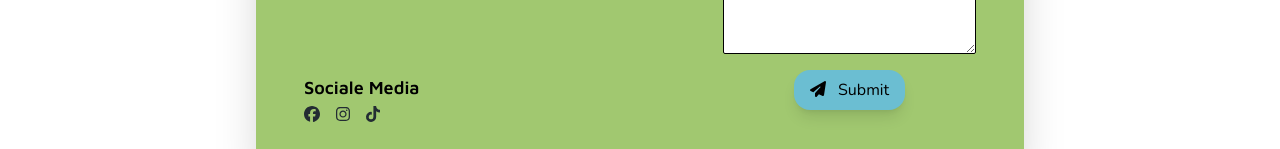
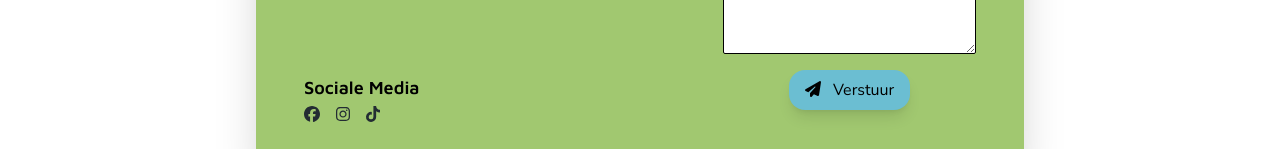
Before and after one commit to Vigintillionn/ecobol, a React (Create React App) app: page /contact in a window 1280 px wide. Shown: the part 466-615 px from the top of the page. Built offline with nearby package versions, Linux system fonts and the light colour scheme.

Commit message:
Added aria-labels to all buttons

```diff
--- a/src/components/Navbar.tsx
+++ b/src/components/Navbar.tsx
@@ -18,6 +18,7 @@ export default function Navbar() {
         md:hidden
         "
         onClick={() => setIsNavExpanded(!isNavExpanded)}
+        aria-label={isNavExpanded ? "Sluit het navigatie menu" : "Open het navigatie menu"}
       >
       <svg
           xmlns="http://www.w3.org/2000/svg"
--- a/src/components/NumericInput.tsx
+++ b/src/components/NumericInput.tsx
@@ -31,7 +31,7 @@ export default function NumericInput(props: numericInputProps) {
   return (
     <span className="relative inline-block"> {/* wrap */}
       <input className={(props.className ?? "") + " rounded-sm border-box font-md pr-[3.4ex] text-center md:pl-0 md:pr-[3ex] pl-[3.4ex] md:text-left"} type="text" onChange={handleChange} value={val} /> {/* input */}
-      <button className="absolute right-[2px] top-[2px] bottom-[2px] w-[3.3ex] border-solid border-[1px] border-b-0 text-center cursor-default transition-all delay-100 bg-blue rounded-sm md:rounded-bl-none md:rounded-br-none md:w-[2.26ex] md:bottom-2/4 md:shadow-nibutton-inactive hover:opacity-80 active:shadow-nibutton-active active:opacity-60" onClick={() => changeValue(parseInt(val) + 1)}>
+      <button className="absolute right-[2px] top-[2px] bottom-[2px] w-[3.3ex] border-solid border-[1px] border-b-0 text-center cursor-default transition-all delay-100 bg-blue rounded-sm md:rounded-bl-none md:rounded-br-none md:w-[2.26ex] md:bottom-2/4 md:shadow-nibutton-inactive hover:opacity-80 active:shadow-nibutton-active active:opacity-60" onClick={() => changeValue(parseInt(val) + 1)} aria-label="Verhoog het aantal producten die u wil bestellen">
         {mobile ?
           <div>
             <i className="absolute top-2/4 left-2/4 w-[10px] h-[2px] bg-gunmetal -mt-[1px] mr-0 mb-0 -ml-[5px]"></i>
@@ -39,7 +39,7 @@ export default function NumericInput(props: numericInputProps) {
           </div> :
           <i className="absolute bg-none top-2/4 left-2/4 w-0 h-0 border-solid border-t-0 border-r-[0.6ex] border-b-[0.6ex] border-l-[0.6ex] border-t-transparent border-x-transparent border-b-gunmetal -mt-[0.3ex] mr-0 mb-0 -ml-[0.56ex]" />}
       </button>
-      <button className="absolute right-auto left-[10px] bottom-[2px] top-[2px] w-[3.3ex] border-solid border-[1px] border-t-0 text-center cursor-default transition-all delay-100 bg-blue rounded-sm md:rounded-tl-none md:rounded-tr-none md:top-2/4 md:shadow-nibutton-inactive md:w-[2.26ex] md:right-[2px] md:left-auto hover:opacity-80 active:shadow-nibutton-active active:opacity-60" onClick={() => changeValue(parseInt(val) - 1)}>
+      <button className="absolute right-auto left-[10px] bottom-[2px] top-[2px] w-[3.3ex] border-solid border-[1px] border-t-0 text-center cursor-default transition-all delay-100 bg-blue rounded-sm md:rounded-tl-none md:rounded-tr-none md:top-2/4 md:shadow-nibutton-inactive md:w-[2.26ex] md:right-[2px] md:left-auto hover:opacity-80 active:shadow-nibutton-active active:opacity-60" onClick={() => changeValue(parseInt(val) - 1)} aria-label="Verhoog het aantal producten die u wil bestellen">
         {mobile ? <i className="absolute top-2/4 left-2/4 w-[10px] h-[2px] bg-gunmetal -mt-[1px] mr-0 mb-0 -ml-[5px]"></i> : <i className="absolute top-2/4 left-2/4 w-0 h-0 border-t-[0.6ex] border-r-[0.6ex] border-b-0 border-l-[0.6ex] border-t-gunmetal border-x-transparent border-b-transparent border-solid -mt-[0.3ex] mr-0 mb-0 -ml-[0.56ex]" />}
       </button>
     </span>
--- a/src/pages/Bestel.tsx
+++ b/src/pages/Bestel.tsx
@@ -169,7 +169,7 @@ export default function Bestel() {
             </div>
           </div>
           <div className="absolute bottom-[4%] left-1/4 md:left-[6%]">
-            <button type="submit" form="order" id="orderbutton" className="bg-blue transition delay-300 ease-linear rounded-md relative overflow-hidden pointer outline-none border-none text-white p-0 m-0 group hover:bg-blue-darker">
+            <button type="submit" form="order" id="orderbutton" className="bg-blue transition delay-300 ease-linear rounded-md relative overflow-hidden pointer outline-none border-none text-white p-0 m-0 group hover:bg-blue-darker" aria-label="Plaats uw bestelling">
               <span className="font-nunito transition-transform delay-300 inline-block px-3 py-5 m-0 text-lg bg-gunmetal border-0 -translate-x-[10%] pr-4 group-hover:-translate-x-[110%]">€{(parseInt(amount)*(bottleType === "wijnfles" ? 12 : 15))},-</span>
               <span className="font-nunito transition-transform delay-300 inline-block px-3 py-5 m-0 text-lg bg-gunmetal border-0 -translate-x-full absolute z-1 left-0 top-0 group-hover:translate-x-0"><FontAwesomeIcon icon={faShoppingCart} /></span>
               <span className="font-nunito transition-transform delay-300 inline-block px-3 py-5 m-0 text-lg z-10 font-semibold">Bestel Nu</span>
--- a/src/pages/Contact.tsx
+++ b/src/pages/Contact.tsx
@@ -108,9 +108,9 @@ export default function Contact() {
             </div>
             {error.length > 0 && <span className="text-red">{error}</span>}
             {messageSucces && <span className="text-gunmetal">Uw bericht is succesvol verzonden.</span>}
-            <button type="submit" className="bg-blue shadow-lg font-nunito block py-2 px-4 mx-auto my-4 rounded-2xl hover:opacity-80">
+            <button type="submit" className="bg-blue shadow-lg font-nunito block py-2 px-4 mx-auto my-4 rounded-2xl hover:opacity-80" aria-label="Verstuur uw bericht">
               <i className="mr-3"><FontAwesomeIcon icon={faPaperPlane} /></i>
-              Submit
+              Verstuur
             </button>
           </form>
         </div>
```
